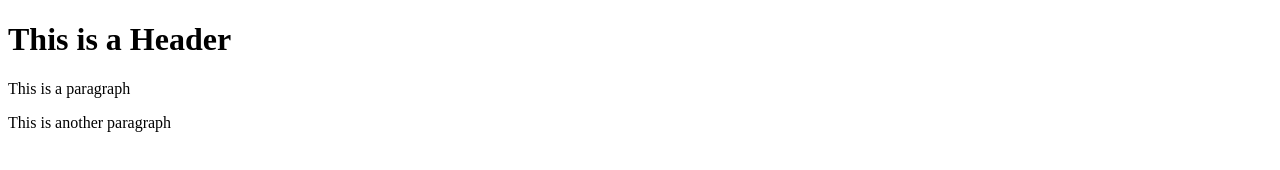
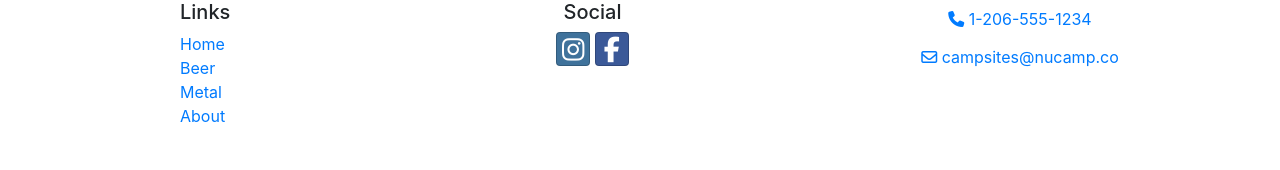
Before and after one commit to agalloch88/MetalBrewz, a plain HTML site: page index.html in a window 1280 px wide. Drawn offline with nearby package versions, Linux system fonts and the light colour scheme.

Commit message:
bootstrap and js addition

```diff
--- a/index.html
+++ b/index.html
@@ -1,8 +1,52 @@
 <!DOCTYPE html>
-<html>
+<html lang="en">
+    <head>
+        <meta charset="utf-8" />
+        <meta name="viewport" content="width=device-width, initial-scale=1" />
+
+        <!-- build:css css/main.css  -->
+        <link rel="stylesheet" href="node_modules/bootstrap/dist/css/bootstrap.min.css" />
+        <link rel="stylesheet" href="node_modules/font-awesome/css/font-awesome.min.css" />
+        <link rel="stylesheet" href="node_modules/bootstrap-social/bootstrap-social.css" />
+        <link rel="stylesheet" href="css/styles.css" />
+        <!-- endbuild -->
+        <link rel="stylesheet" href="https://fonts.googleapis.com/css?family=Lobster|Open+Sans" />
+
+        <title>MetalBrewz - A Haze in the Northern Sky</title>
+    </head>
     <body>
-        <h1>This is a Header</h1>
-        <p>This is a paragraph</p>
-        <p>This is another paragraph</p>
+        <footer class="site-footer">
+            <div class="container">
+                <div class="row">
+                    <div class="col-4 col-sm-2 offset-1">
+                        <h5>Links</h5>
+                        <ul class="list-unstyled">
+                            <li><a href="#">Home</a></li>
+                            <li><a href="beer.html">Beer</a></li>
+                            <li><a href="metal.html">Metal</a></li>
+                            <li><a href="about.html">About</a></li>
+                        </ul>
+                    </div>
+                    <div class="col-6 col-sm-5 text-center">
+                        <h5>Social</h5>
+                        <a class="btn btn-social-icon btn-instagram" href="http://instagram.com/metalbrewz"><i class="fa fa-instagram"></i></a>
+                        <a class="btn btn-social-icon btn-facebook" href="http://facebook.com/MetalBrewz"><i class="fa fa-facebook"></i></a>
+                    </div>
+                    <div class="col-sm-4 text-center">
+                        <a role="button" class="btn btn-link" href="tel:+12065551234"><i class="fa fa-phone"></i> 1-206-555-1234</a><br>
+                        <a role="button" class="btn btn-link" href="mailto:campsites@nucamp.co"><i class="fa fa-envelope-o"></i> campsites@nucamp.co</a>
+                    </div>
+                </div>
+            </div>
+        </footer>
+
+        <!-- jQuery must come first, then Popper.js, then the Bootstrap JavaScript plugins.-->
+    <!-- build:js js/main.js -->
+    <script src="node_modules/jquery/dist/jquery.slim.min.js"></script>
+    <script src="node_modules/popper.js/dist/umd/popper.min.js"></script>
+    <script src="node_modules/bootstrap/dist/js/bootstrap.min.js"></script>
+    <script src="js/scripts.js"></script>
+    <!-- endbuild -->
+
     </body>
 </html>
```
